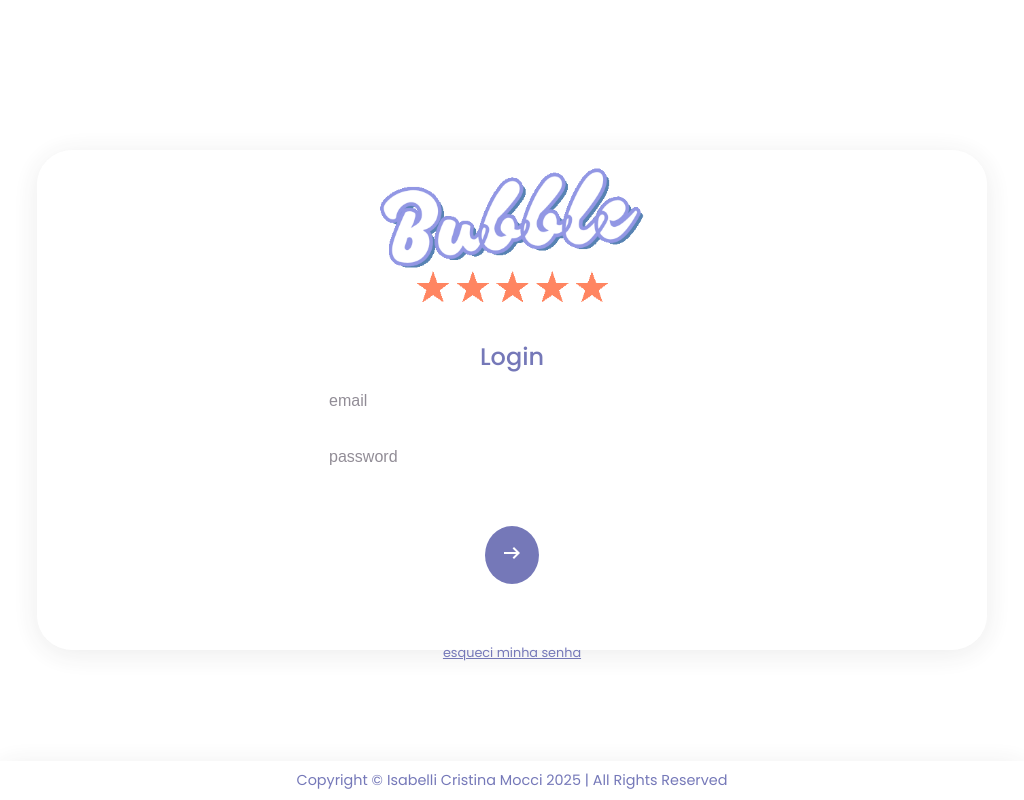
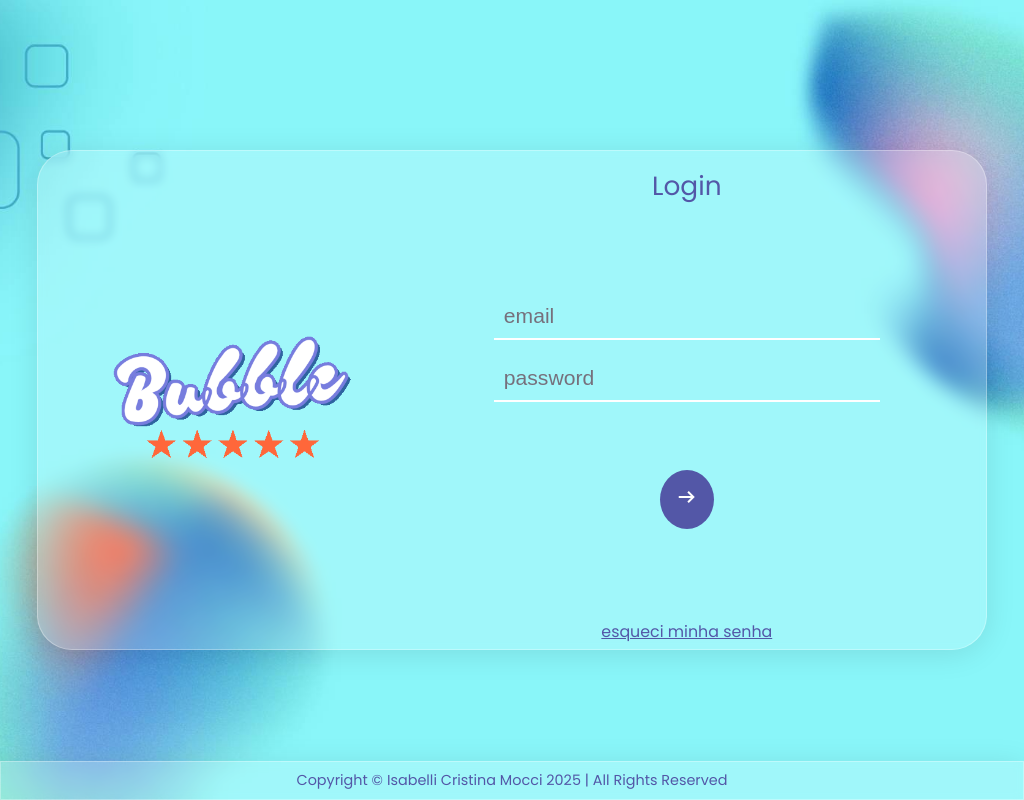
Before and after one commit to isabelli-mocci/login-screen, a plain HTML site: page index.html in a window 1024 px wide. Drawn offline with nearby package versions, Linux system fonts and the light colour scheme.

Commit message:
Add versão desktop e tablet

```diff
--- a/css/media-query.css
+++ b/css/media-query.css
@@ -17,54 +17,90 @@ Typical Device Breakpoints
 @media screen and (min-width:700px) and (max-width:1024px) {
 
     body {
-        background: white url(../files/img/teste.jpg) no-repeat fixed center top;
+        background: white url(../files/img/tablet-background.jpg) no-repeat fixed center top;
         background-size: cover;
-        opacity: .8;
     }
 
     main {
         width: 80vw;
         height: 500px;
+        flex-wrap: wrap;
     }
 
     #logo {
-        float: left;
-        width: 35%;
+        width: 30%;
         height: 100%;
     }
 
+    #form {
+        width: 50%;
+        height: 85%;
+        display: flex;
+        flex-direction: column;
+        align-items: center;
+    }
+
+    h1 {
+       font-size: 1.5em;
+       margin-bottom: 50px;
+    }
+
     form {
-        float: right;
-        width: 70%;
+        width: 100%;
+        font-size: 1.2em;
+    }
+
+    a {
+        font-size: .9em;
     }
 }
 
 @media screen and (min-width:1024px) {
 
     body {
-        background: white url(../files/img/background.jpg) no-repeat fixed center top;
+        background: white url(../files/img/pc-background.jpg) no-repeat fixed center top;
         background-size: cover;
-        opacity: .8;
+        transition: background-image 1s ease-in-out;
     }
 
     main {
+        font-size: 1.1em;
         width: 950px;
+        flex-wrap: wrap;
     }
 
     #logo {
-        float: right;
-        width: 30%;
+        width: 27%;
         height: 100%;
     }
 
-    form {
-        float: left;
+    #form {
         width: 50%;
+        height: 85%;
+        display: flex;
+        flex-direction: column;
+        align-items: center;
     }
 
     h1 {
-        font-size: 1.5em;
-        font-weight: 500;
+       font-size: 1.5em;
+       margin-top: 10px;
+       margin-bottom: 80px;
+
+    }
+
+    form {
+        width: 100%;
+        font-size: 1.2em;
+    }
+
+    .send {
+        margin-top: 20px;
+        margin-bottom: 30px;
+    }
+
+    a {
+        font-size: .9em;
     }
 
 }
```
